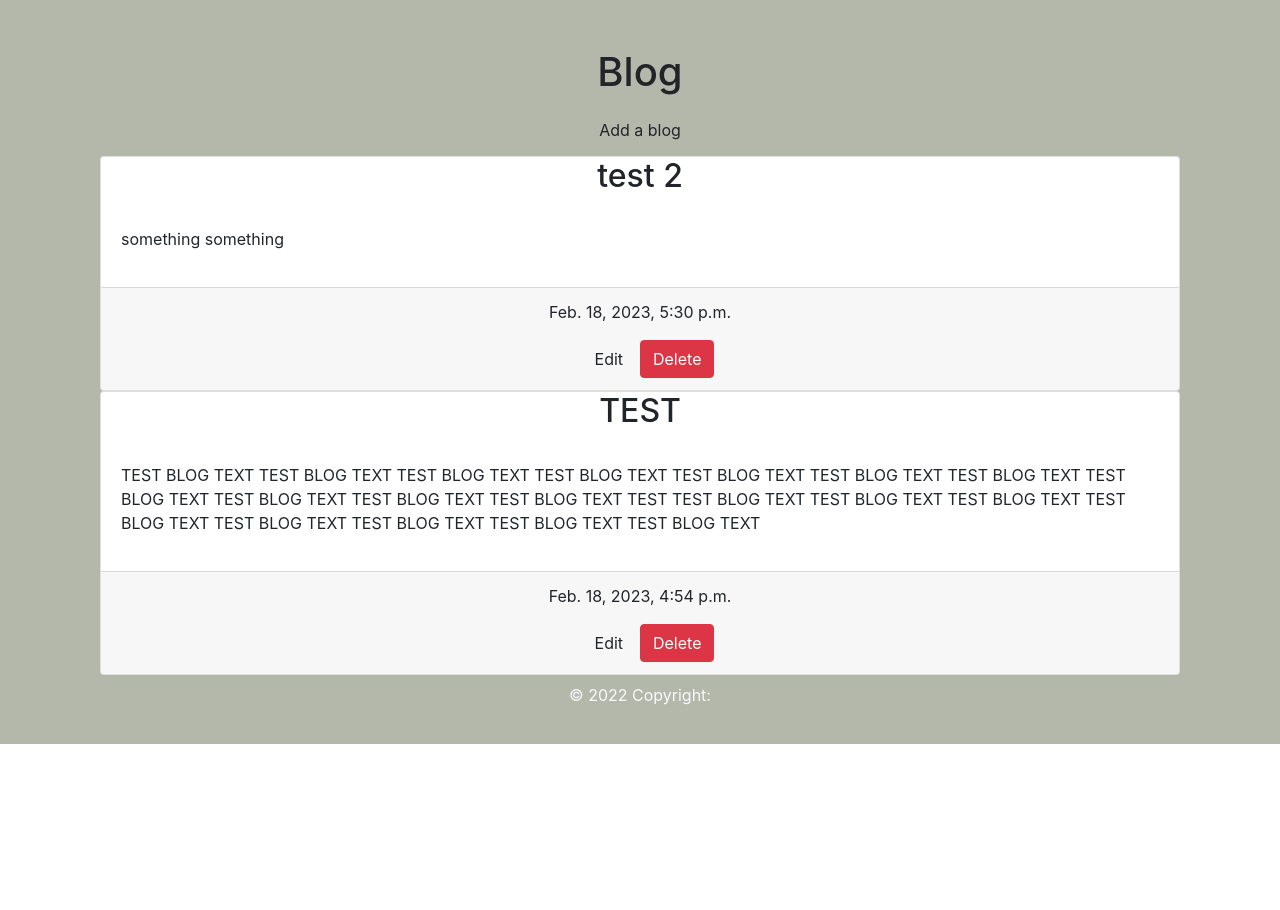
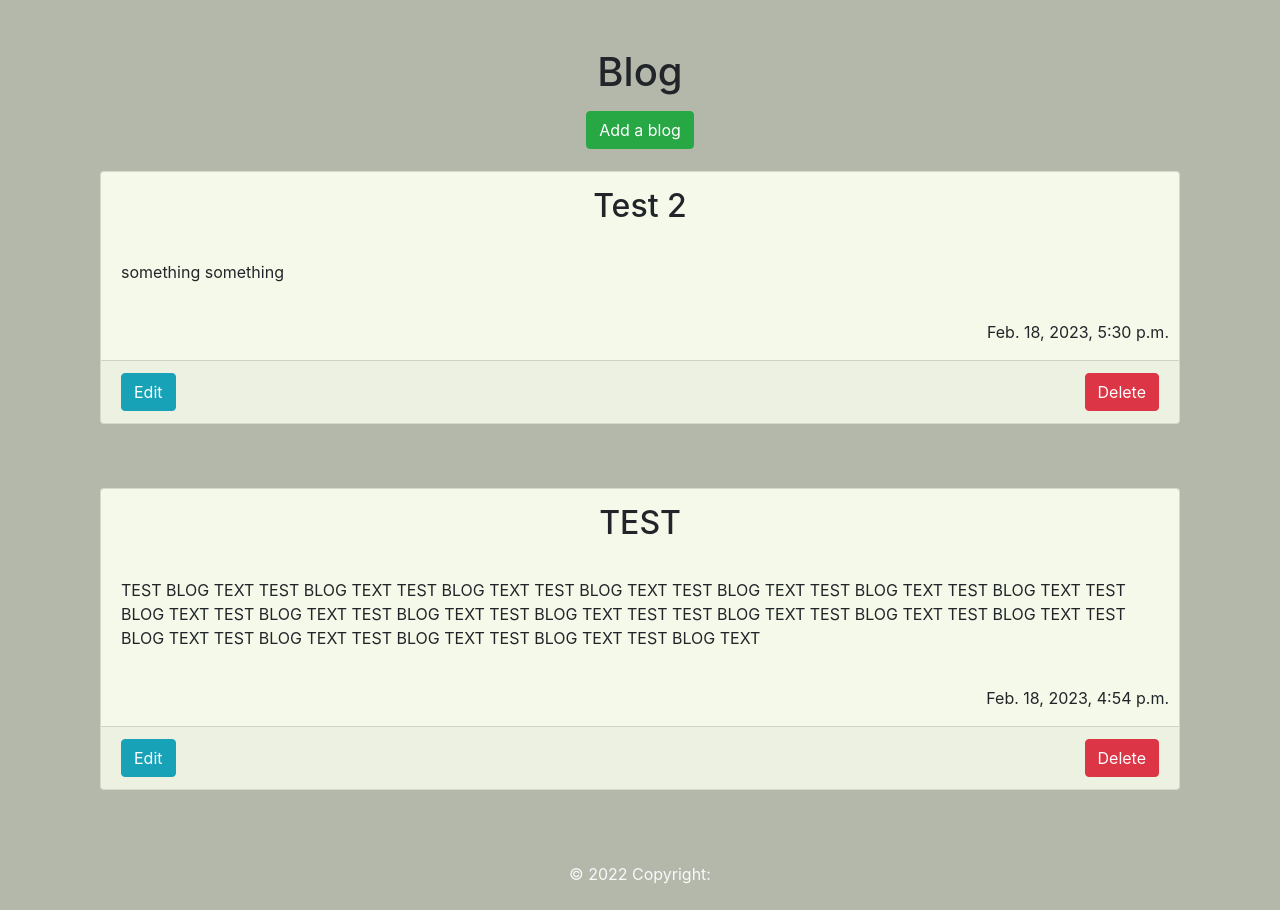
Before and after one commit to beratzorlu/HopeLink, a Django app: page /blog/ in a window 1280 px wide. Shown: the part 56-966 px from the top of the page. Before the commit the page ends 800 px from the top, so only its background shows below. Run offline with Django 4.2, Linux system fonts and the light colour scheme; data comes from the database, SQL or seed files in the repository.

Commit message:
Add basic styling for blog. Buttons, title

```diff
--- a/blog/templates/blog/blog.html
+++ b/blog/templates/blog/blog.html
@@ -11,9 +11,9 @@
             <h1 class="text-clear home-pg-text text-center">
                 Blog
             </h1>
-                <div>
+            <div class="btn-margin">
                 <a class="btn rounded-0" href="#">
-                        <button class="btn rounded-3 btn-black" type="button">Add a blog</button>
+                    <button class="btn rounded-3 btn-success" type="button">Add a blog</button>
                 </a>
             </div>
             <div class="container">
@@ -23,11 +23,11 @@
                         <div class="card w-100">
                             <h2 class="card-title">{{ blog.title }}</h2>
                             <p class="card-body text-left">{{blog.body}}</p>
+                            <p class="text-right date-right"> {{ blog.added_on }}</p>
                             <div class="card-footer">
-                            <p> {{ blog.added_on }}</p>
                                 <small class="ml-3">
-                                <a class="btn btn-black" href="#">Edit</a>
-                                <a class="btn btn-danger" href="#">Delete</a>
+                                    <a class="btn btn-info left" href="#">Edit</a>
+                                    <a class="btn btn-danger right" href="#">Delete</a>
                                 </small>
                             </div>
                         </div>
--- a/static/css/base.css
+++ b/static/css/base.css
@@ -1,3 +1,29 @@
 body {
     background-color: #B4B8AB;
 }
+
+.card-title {
+    margin: 15px 0 15px 0;
+    text-transform: capitalize;
+}
+
+.card {
+    margin-bottom: 4rem;
+    background-color: #F4F9E9;
+}
+
+.left {
+    float: left;
+}
+
+.right {
+    float: right;
+}
+
+.date-right {
+    margin-right: 10px;
+}
+
+.btn-margin {
+    margin-bottom: 15px;
+}
```
Lines whose indentation alone changed are shown as unchanged.
